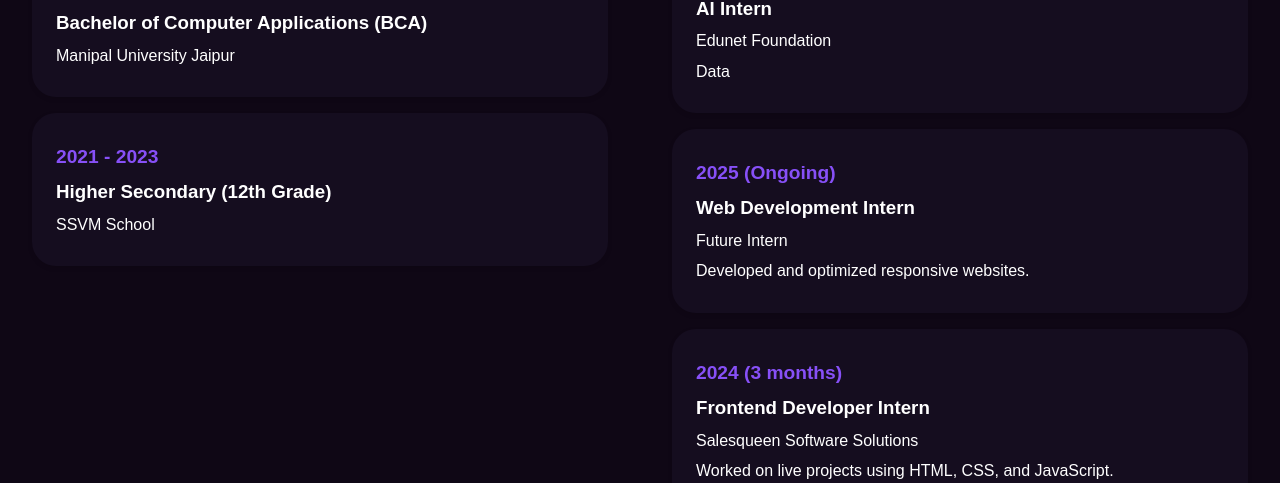
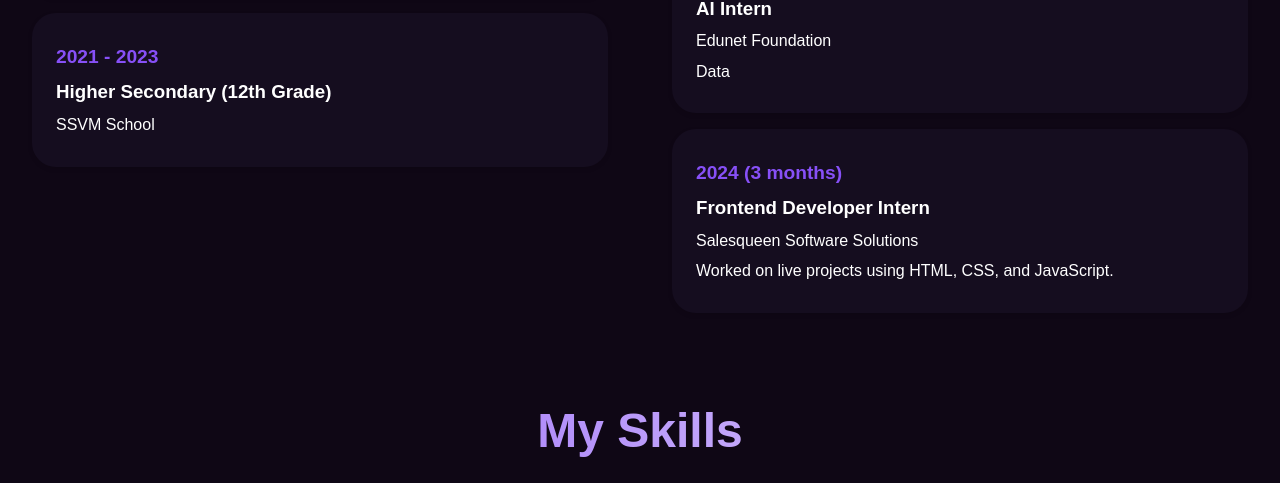
Before and after one commit to workdotnisha/FutureIntern_WD_02, a plain HTML site: page index.html in a window 1280 px wide. Shown: the part 1377-1860 px from the top of the page. Drawn offline with nearby package versions, Linux system fonts and the light colour scheme.

Commit message:
Updated index.html

```diff
--- a/index.html
+++ b/index.html
@@ -100,12 +100,6 @@
             <h3>AI Intern</h3>
             <p>Edunet Foundation</p>
             <p>Data</p>
-          </div>
-          <div class="experience-item">
-            <p class="status">2025 (Ongoing)</p>
-            <h3>Web Development Intern</h3>
-            <p>Future Intern</p>
-            <p>Developed and optimized responsive websites.</p>
           </div>
           <div class="experience-item">
             <p class="status">2024 (3 months)</p>
```
